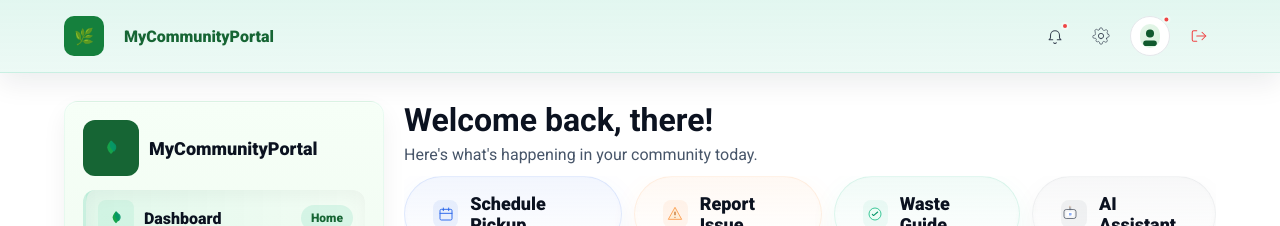
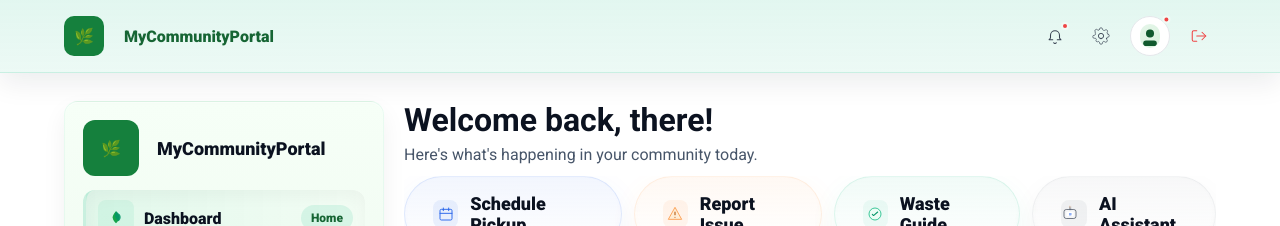
Before and after one commit to JLforce/MyCommunityPortal, a Next.js app: page /dashboard in a window 1280 px wide. Shown: the top 226 px of the page. Built offline with nearby package versions, Linux system fonts and the light colour scheme; no server answers.

Commit message:
Use shared Brand component (small) in Dashboard sidebar for consistency

```diff
--- a/src/app/dashboard/DashboardClient.js
+++ b/src/app/dashboard/DashboardClient.js
@@ -77,10 +77,7 @@ function Sidebar({ user }) {
   return (
     <aside className="sidebar" role="navigation" aria-label="Primary">
       <div className="sidebar-brand">
-        <div className="brand-logo small" aria-hidden>
-          <LeafIcon width={18} height={18} />
-        </div>
-        <strong>MyCommunityPortal</strong>
+        <Brand size="small" />
       </div>
 
       <nav>
```
